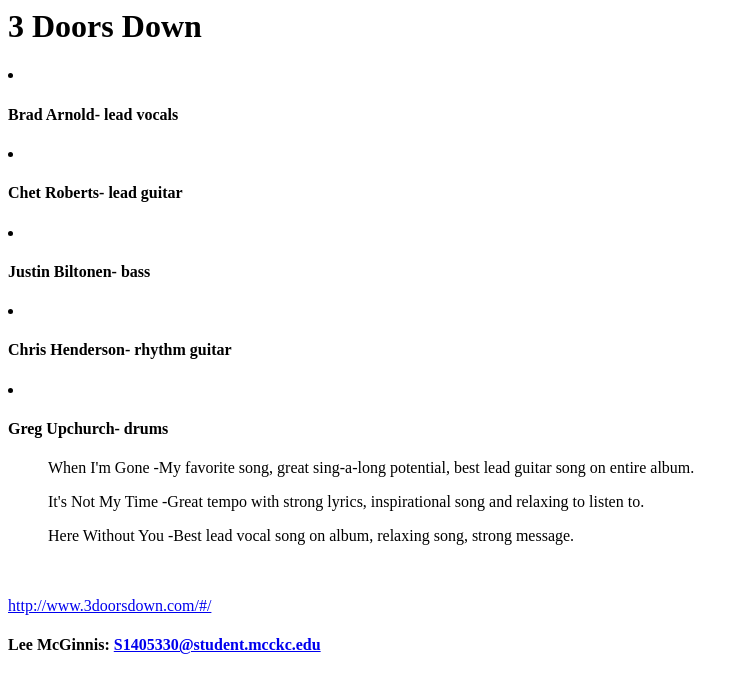
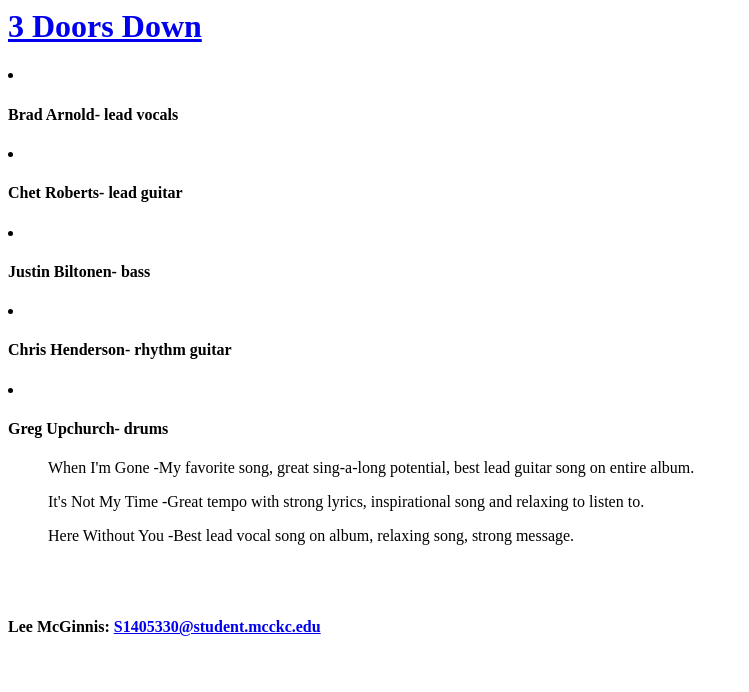
Before and after one commit to GamingKingdom/CSISProject, a plain HTML site: page band.html in a window 1280 px wide. Shown: the whole page, without its empty margins (0-749 px from the left). Drawn offline with Linux system fonts and the light colour scheme.

Commit message:
Update band.html

```diff
--- a/band.html
+++ b/band.html
@@ -1,7 +1,7 @@
 <html>
   <body>
     <div></div>
-    <h1> 3 Doors Down </h1>
+    <h1><a href="http://www.3doorsdown.com/#/"> 3 Doors Down </a></h1>
     <li>
     <h4> Brad Arnold-     lead vocals </h4>
     </li>
@@ -27,7 +27,6 @@
       Here Without You -Best lead vocal song on album, relaxing song, strong message.
     </ul>
     <br></br>
-    <a href="http://www.3doorsdown.com/#/"> http://www.3doorsdown.com/#/ </a>
     </div>
     <div>
       <h4> Lee McGinnis: <a href="mailto:S1405330@student.mcckc.edu"> S1405330@student.mcckc.edu </a></h4>
```
